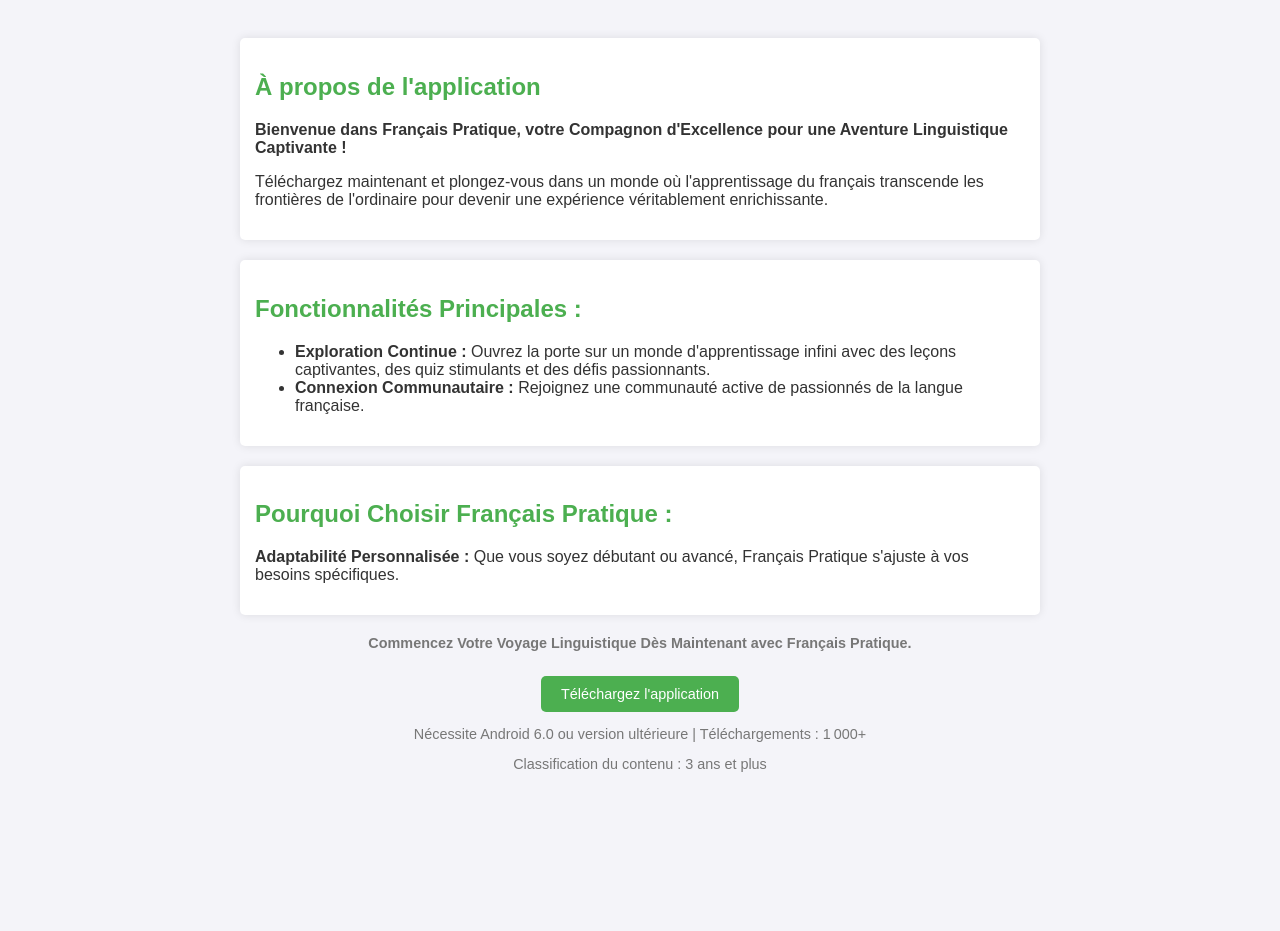
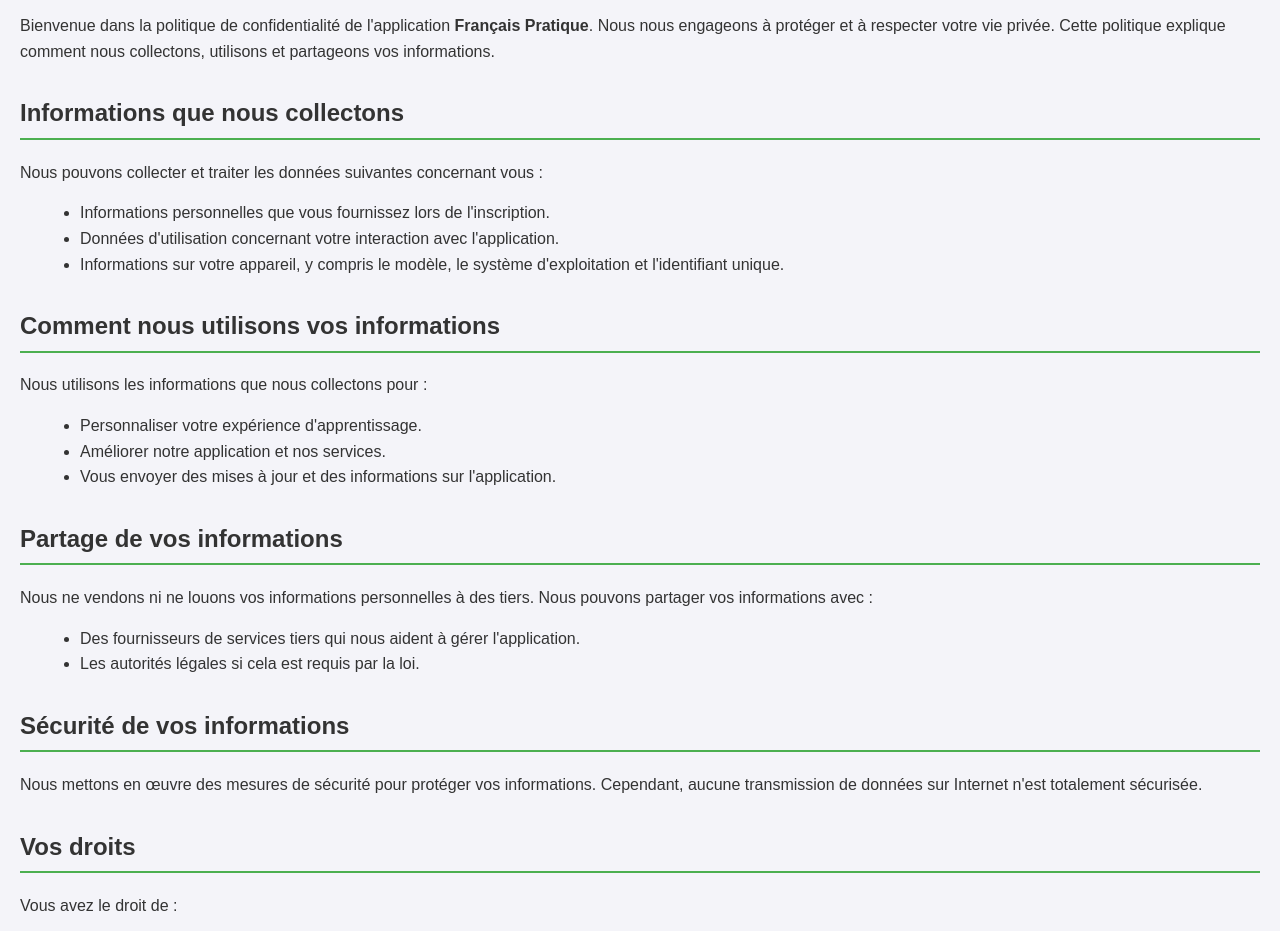
Before and after one commit to StannGithub/fpratique, a plain HTML site: page index.html in a window 1280 px wide. Shown: the part 206-1137 px from the top of the page. Before the commit the page ends 1013 px from the top, so only its background shows below. Drawn offline with Linux system fonts and the light colour scheme.

Commit message:
ajout la politique conf de g play

```diff
--- a/index.html
+++ b/index.html
@@ -1,90 +1,125 @@
 <!DOCTYPE html>
 <html lang="fr">
 <head>
-    <meta charset="UTF-8">
-    <meta name="viewport" content="width=device-width, initial-scale=1.0">
-    <title>Français Pratique</title>
+  <meta charset="UTF-8" />
+  <meta name="viewport" content="width=device-width, initial-scale=1.0"/>
+  <title>Politique de Confidentialité - Français Pratique</title>
   <style>
     body {
-            font-family: Arial, sans-serif;
+      font-family: 'Arial', sans-serif;
       margin: 0;
-            padding: 0;
+      padding: 20px;
       background-color: #f4f4f9;
       color: #333;
+      line-height: 1.6;
     }
     header {
       background: #4CAF50;
-            color: white;
-            padding: 10px 0;
+      color: #fff;
+      padding: 20px;
       text-align: center;
     }
-        .container {
-            padding: 20px;
-            max-width: 800px;
-            margin: auto;
+    h1 {
+      margin: 0;
+      font-size: 2.5em;
     }
-        h1, h2 {
-            color: #4CAF50;
+    h2 {
+      color: #333;
+      margin-top: 30px;
+      border-bottom: 2px solid #4CAF50;
+      padding-bottom: 5px;
     }
-        .features, .about {
-            margin: 20px 0;
-            padding: 15px;
-            background: #ffffff;
-            border-radius: 5px;
-            box-shadow: 0 0 10px rgba(0,0,0,0.1);
+    p {
+      margin: 15px 0;
     }
-        .footer {
-            text-align: center;
-            margin-top: 20px;
-            font-size: 0.9em;
-            color: #777;
+    ul {
+      margin: 10px 0 20px 20px;
     }
-        .button {
+    a.button-link {
       display: inline-block;
-            padding: 10px 20px;
-            background: #4CAF50;
+      padding: 12px 20px;
+      background-color: #4CAF50;
       color: white;
+      font-weight: bold;
       text-decoration: none;
       border-radius: 5px;
       margin-top: 10px;
+    }
+    a.button-link:hover {
+      background-color: #45a049;
+    }
+    footer {
+      margin-top: 40px;
+      text-align: center;
+      padding: 10px 0;
+      font-size: 0.9em;
+      color: #777;
     }
   </style>
 </head>
 <body>
 
   <header>
-    <h1>Français Pratique</h1>
-    <img src="logoo.png" alt="Icone de l'application" style="width: 100px; height: auto;">
+    <h1>Politique de Confidentialité</h1>
   </header>
 
-<div class="container">
-    <div class="about">
-        <h2>À propos de l'application</h2>
-        <p><strong>Bienvenue dans Français Pratique, votre Compagnon d'Excellence pour une Aventure Linguistique Captivante !</strong></p>
-        <p>Téléchargez maintenant et plongez-vous dans un monde où l'apprentissage du français transcende les frontières de l'ordinaire pour devenir une expérience véritablement enrichissante.</p>
-    </div>
+  <h2>Introduction</h2>
+  <p>Bienvenue dans la politique de confidentialité de l'application <strong>Français Pratique</strong>. Nous nous engageons à protéger et à respecter votre vie privée. Cette politique explique comment nous collectons, utilisons et partageons vos informations.</p>
 
-    <div class="features">
-        <h2>Fonctionnalités Principales :</h2>
+  <h2>Informations que nous collectons</h2>
+  <p>Nous pouvons collecter et traiter les données suivantes concernant vous :</p>
   <ul>
-            <li><strong>Exploration Continue :</strong> Ouvrez la porte sur un monde d'apprentissage infini avec des leçons captivantes, des quiz stimulants et des défis passionnants.</li>
-            <li><strong>Connexion Communautaire :</strong> Rejoignez une communauté active de passionnés de la langue française.</li>
+    <li>Informations personnelles que vous fournissez lors de l'inscription.</li>
+    <li>Données d'utilisation concernant votre interaction avec l'application.</li>
+    <li>Informations sur votre appareil, y compris le modèle, le système d'exploitation et l'identifiant unique.</li>
   </ul>
-    </div>
 
-    <div class="about">
-        <h2>Pourquoi Choisir Français Pratique :</h2>
-        <p><strong>Adaptabilité Personnalisée :</strong> Que vous soyez débutant ou avancé, Français Pratique s'ajuste à vos besoins spécifiques.</p>
-    </div>
+  <h2>Comment nous utilisons vos informations</h2>
+  <p>Nous utilisons les informations que nous collectons pour :</p>
+  <ul>
+    <li>Personnaliser votre expérience d'apprentissage.</li>
+    <li>Améliorer notre application et nos services.</li>
+    <li>Vous envoyer des mises à jour et des informations sur l'application.</li>
+  </ul>
 
-    <div class="footer">
-        <p><strong>Commencez Votre Voyage Linguistique Dès Maintenant avec Français Pratique.</strong></p>
-        <a href="https://play.google.com/store/apps/details?id=com.fp.lesprosfr" class="button">Téléchargez l'application</a>
-        <!--<p>Version : 1.4.0 </p>-->
-        <p>Nécessite Android 6.0 ou version ultérieure | Téléchargements : 1 000+</p>
-        <p>Classification du contenu : 3 ans et plus</p>
-    </div>
-</div>
+  <h2>Partage de vos informations</h2>
+  <p>Nous ne vendons ni ne louons vos informations personnelles à des tiers. Nous pouvons partager vos informations avec :</p>
+  <ul>
+    <li>Des fournisseurs de services tiers qui nous aident à gérer l'application.</li>
+    <li>Les autorités légales si cela est requis par la loi.</li>
+  </ul>
+
+  <h2>Sécurité de vos informations</h2>
+  <p>Nous mettons en œuvre des mesures de sécurité pour protéger vos informations. Cependant, aucune transmission de données sur Internet n'est totalement sécurisée.</p>
+
+  <h2>Vos droits</h2>
+  <p>Vous avez le droit de :</p>
+  <ul>
+    <li>Accéder à vos informations personnelles.</li>
+    <li>Demander la correction de vos informations.</li>
+    <li>Demander la suppression de vos informations.</li>
+  </ul>
+
+  <h2>Suppression de votre compte</h2>
+  <p>Conformément aux exigences du Google Play Store, les utilisateurs de l'application <strong>Français Pratique</strong>, publiée par le développeur <strong>Stanley Laguerre</strong>, peuvent demander la suppression de leur compte à tout moment.</p>
+  <p>Pour demander la suppression de votre compte, veuillez cliquer sur le bouton ci-dessous. Cela ouvrira un e-mail pré-rempli que vous pourrez nous envoyer :</p>
+  <p>
+    <a class="button-link" href="mailto:fplivecontact@gmail.com?subject=Demande de suppression de compte - Français Pratique&body=Bonjour,%0D%0AJe souhaite supprimer mon compte utilisateur associé à l'application Français Pratique.%0D%0AMon adresse e-mail utilisée dans l'application est : [votre-email]%0D%0AMerci.">
+      ➤ Demander la suppression de mon compte
+    </a>
+  </p>
+  <p>Nous traiterons votre demande dans un délai de 7 jours ouvrés après réception.</p>
+
+  <h2>Modifications de notre politique de confidentialité</h2>
+  <p>Nous pouvons mettre à jour cette politique de confidentialité de temps à autre. Toute modification sera publiée sur cette page.</p>
+
+  <h2>Contact</h2>
+  <p>Pour toute question concernant cette politique de confidentialité ou pour toute autre demande, vous pouvez nous contacter à l'adresse suivante :</p>
+  <p><strong>fplivecontact@gmail.com</strong></p>
+
+  <footer>
+    <p>&copy; 2024 Français Pratique. Tous droits réservés.</p>
+  </footer>
 
 </body>
 </html>
```
Also changed, not shown: confidentialite.html (line endings or trailing spaces). Lines whose indentation alone changed are shown as unchanged.
